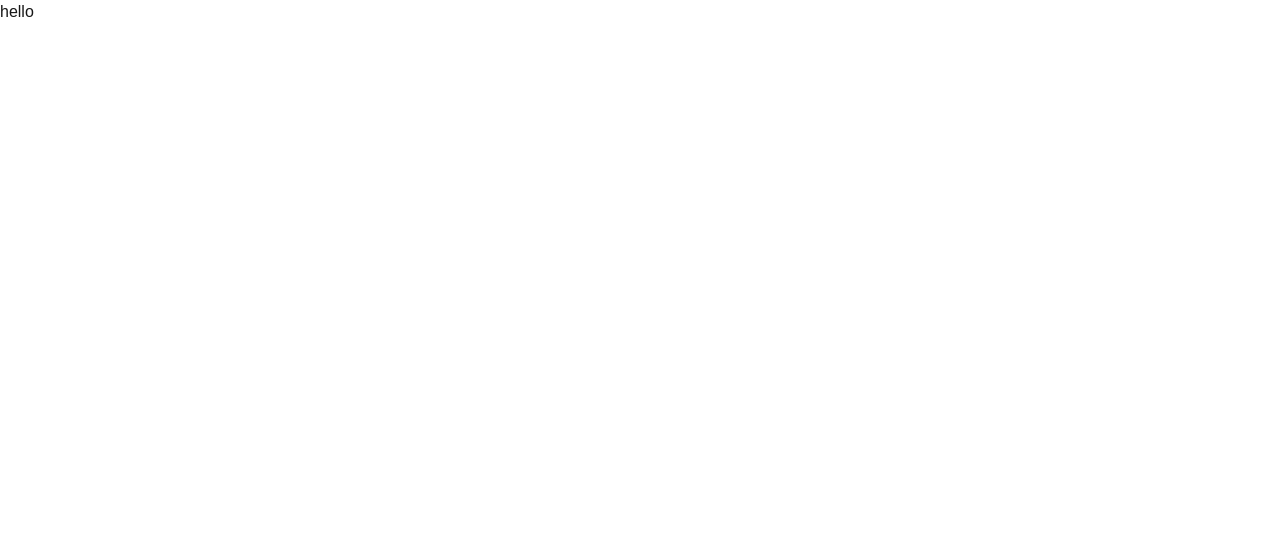
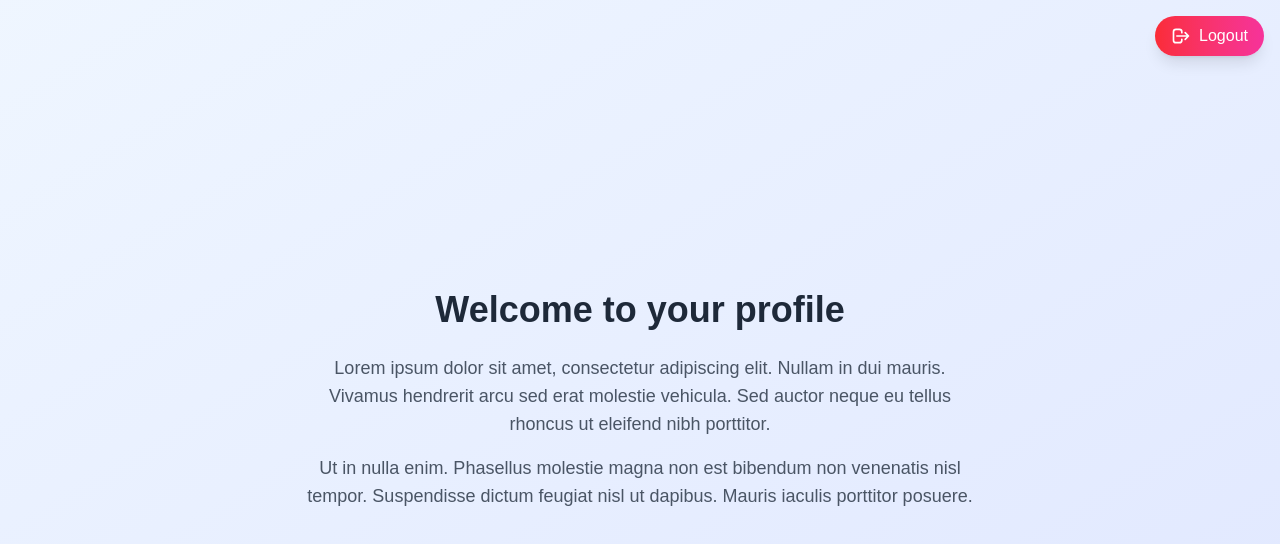
Before and after one commit to thegobindadas/auth-nextjs-youtube, a Next.js app: page /profile in a window 1280 px wide. Shown: the top 544 px of the page. Built offline with nearby package versions, Linux system fonts and the light colour scheme.

Commit message:
profile page & middleware completed

```diff
--- /dev/null
+++ b/src/app/api/users/logout/route.ts
@@ -0,0 +1,18 @@
+import { NextResponse } from "next/server";
+
+
+export async function GET() {
+    try {
+
+        const response = NextResponse.json({message: "User logout successfully", success: true}, {status: 200});
+
+        response.cookies.set("token", "", {httpOnly: true, expires: new Date(0)})
+
+
+
+        return response;
+
+    } catch (error: any) {
+        return NextResponse.json({error: error.message}, {status: 500})
+    }
+}
--- a/src/app/profile/page.tsx
+++ b/src/app/profile/page.tsx
@@ -1,9 +1,51 @@
-import React from 'react'
+"use client";
+import React from 'react';
+import { useRouter } from 'next/navigation';
+import axios from 'axios';
+import toast from 'react-hot-toast';
 
-export default function Profile() {
+export default function ProfilePage() {
+
+  const router = useRouter();
+
+  const handleLogout = async () => {
+    try {
+      const response = await axios.get('/api/users/logout');
+
+      if (response.data.success === true) {
+        toast.success("Logout successfully");
+        router.push('/login');
+      }
+    } catch (error: any) {
+      toast.error(error.response.data.error);
+    }
+  }
+
+
+
   return (
-    <div>
-      hello
+    <div className="min-h-screen bg-gradient-to-br from-blue-50 to-indigo-100">
+      <button
+        onClick={handleLogout}
+        className="fixed top-4 right-4 bg-gradient-to-r from-red-500 to-pink-500 hover:from-red-600 hover:to-pink-600 text-white font-medium py-2 px-4 rounded-full shadow-lg transition-all duration-300 transform hover:scale-105 focus:outline-none focus:ring-2 focus:ring-red-400 focus:ring-opacity-50"
+      >
+        <div className="flex items-center">
+          <svg xmlns="http://www.w3.org/2000/svg" className="h-5 w-5 mr-2" fill="none" viewBox="0 0 24 24" stroke="currentColor">
+            <path strokeLinecap="round" strokeLinejoin="round" strokeWidth={2} d="M17 16l4-4m0 0l-4-4m4 4H7m6 4v1a3 3 0 01-3 3H6a3 3 0 01-3-3V7a3 3 0 013-3h4a3 3 0 013 3v1" />
+          </svg>
+          Logout
+        </div>
+      </button>
+
+      <div className="flex flex-col items-center justify-center h-screen text-center px-4">
+        <h1 className="text-4xl font-bold text-gray-800 mb-6">Welcome to your profile</h1>
+        <p className="text-lg text-gray-600 max-w-2xl mb-4">
+          Lorem ipsum dolor sit amet, consectetur adipiscing elit. Nullam in dui mauris. Vivamus hendrerit arcu sed erat molestie vehicula. Sed auctor neque eu tellus rhoncus ut eleifend nibh porttitor.
+        </p>
+        <p className="text-lg text-gray-600 max-w-2xl">
+          Ut in nulla enim. Phasellus molestie magna non est bibendum non venenatis nisl tempor. Suspendisse dictum feugiat nisl ut dapibus. Mauris iaculis porttitor posuere.
+        </p>
+      </div>
     </div>
   )
 }
--- /dev/null
+++ b/src/middleware.ts
@@ -0,0 +1,34 @@
+import { NextResponse } from 'next/server';
+import type { NextRequest } from 'next/server';
+
+
+
+export function middleware(request: NextRequest) {
+
+    const path = request.nextUrl.pathname;
+
+    const isPublicPath = path === '/login' || path === '/signup';
+
+
+    const token = request.cookies.get('token')?.value || '';
+
+
+    if (isPublicPath && token) {
+        return NextResponse.redirect(new URL('/', request.nextUrl));
+    }
+
+    if (!isPublicPath && !token) {
+        return NextResponse.redirect(new URL('/login', request.nextUrl));
+    }
+}
+
+
+
+export const config = {
+  matcher: [
+    '/',
+    '/login',
+    '/signup',
+    '/profile'
+  ]
+}
```
